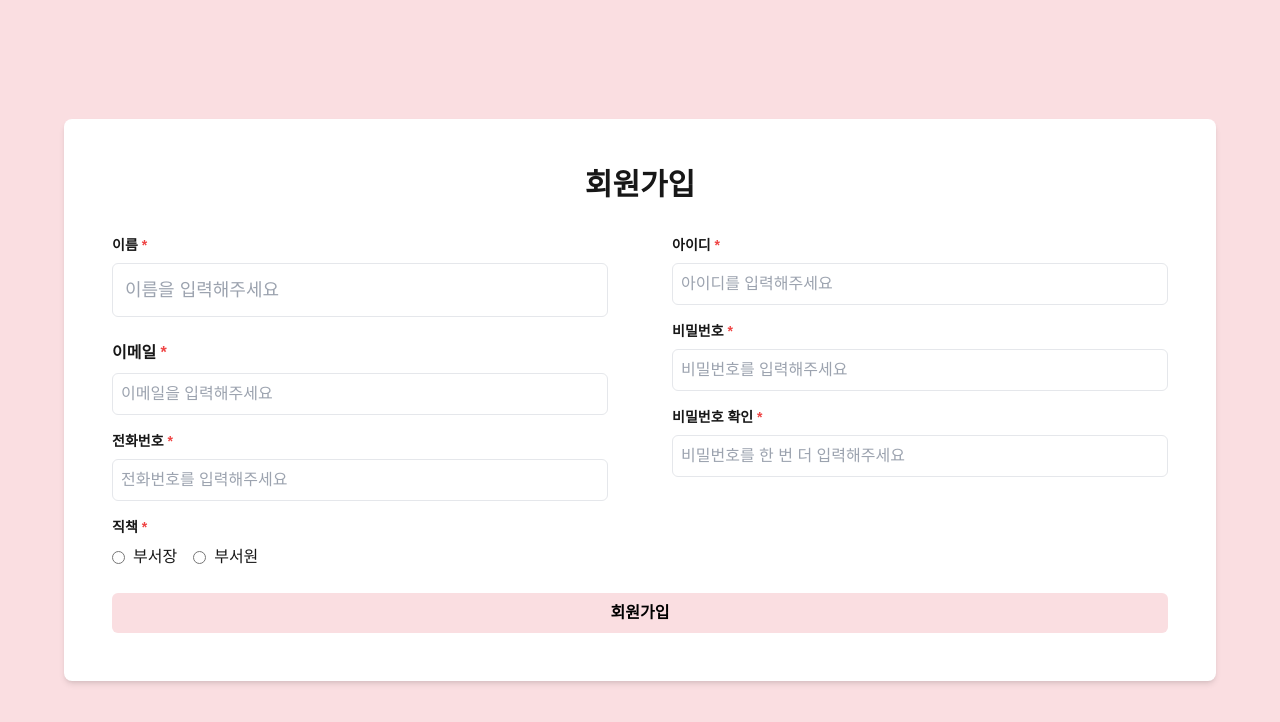
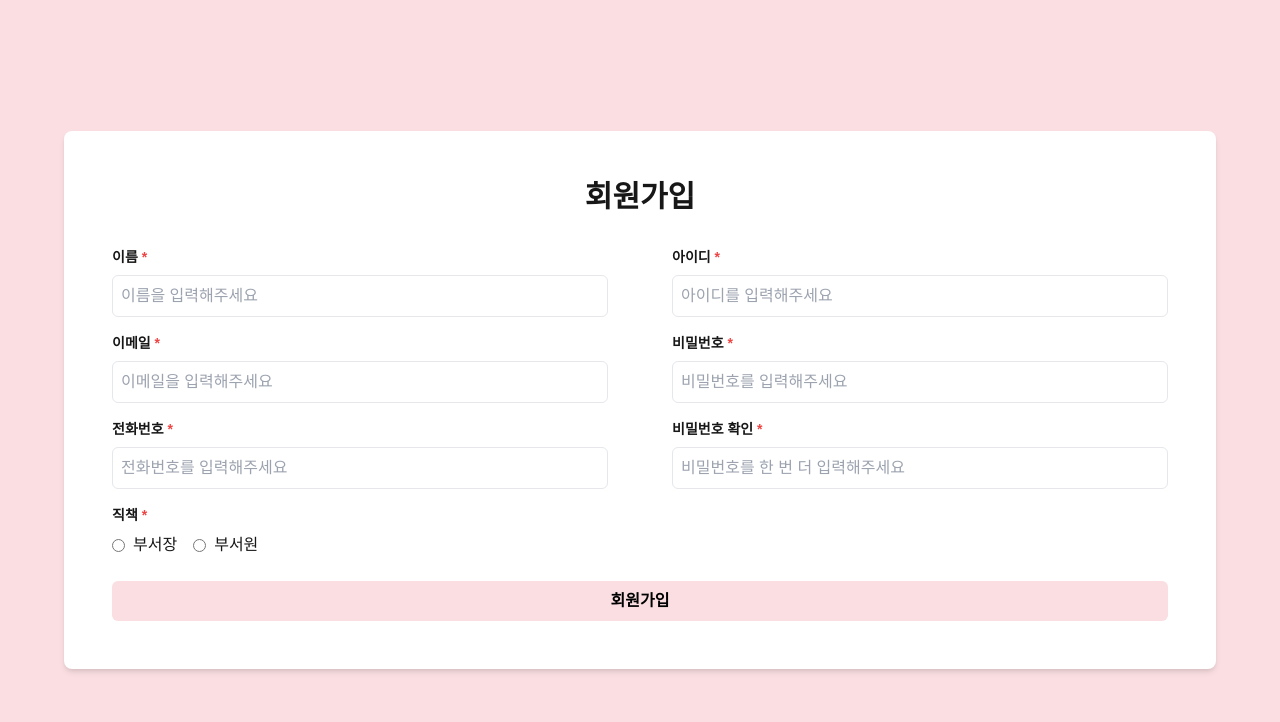
Before and after one commit to gjtjdwl/insideout-front, a Next.js app: page /register in a window 1280 px wide. Shown: the top 722 px of the page. Built offline with nearby package versions, Linux system fonts and the light colour scheme.

Commit message:
Style: CSS 통일

```diff
--- a/app/register/page.tsx
+++ b/app/register/page.tsx
@@ -62,12 +62,12 @@ const Register = () => {
               value={formData.name}
               onChange={handleChange}
               placeholder="이름을 입력해주세요"
-              className="w-full border rounded-md p-3 text-lg focus:outline-none focus:ring-2 focus:ring-pink-400"
+              className="w-full border rounded-md p-2 focus:outline-none focus:ring-2 focus:ring-pink-400"
               required
             />
             <label
               htmlFor="email"
-              className="block text-base font-bold mb-2 mt-6"
+              className="block text-sm font-bold mb-2 mt-4"
             >
               이메일 <span className="text-red-500">*</span>
             </label>
```
